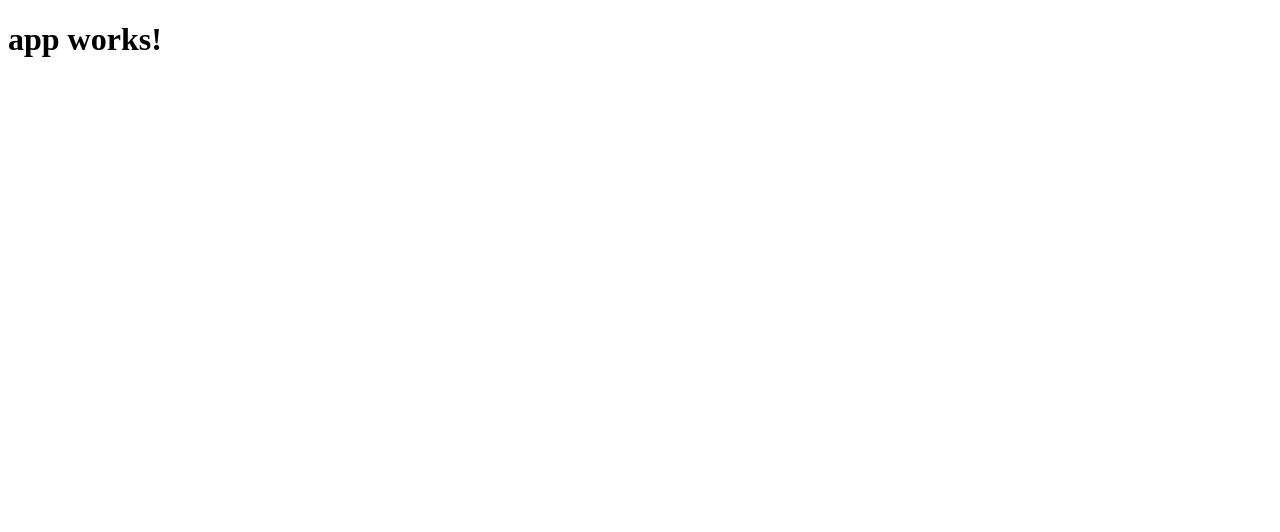
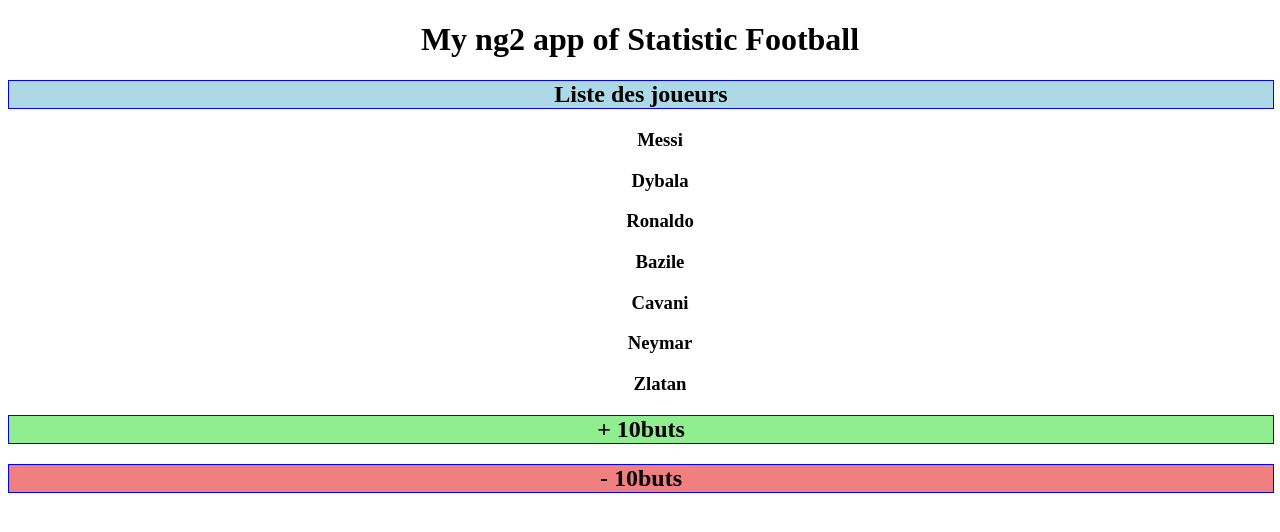
Before and after one commit to iknsa-formation/poec-symfony, an Angular app: page / in a window 1280 px wide. Shown: the top 532 px of the page. Built offline with nearby package versions, Linux system fonts and the light colour scheme.

Commit message:
app aston angular

```diff
--- a/package.json
+++ b/package.json
@@ -12,6 +12,7 @@
   },
   "private": true,
   "dependencies": {
+    "@angular/cli": "^1.4.9",
     "@angular/common": "^2.3.1",
     "@angular/compiler": "^2.3.1",
     "@angular/core": "^2.3.1",
--- a/src/app/app.component.css
+++ b/src/app/app.component.css
@@ -0,0 +1,4 @@
+
+div{
+    text-align: center;
+}
--- a/src/app/app.component.html
+++ b/src/app/app.component.html
@@ -1,3 +1,6 @@
-<h1>
+<div>
+  <h1>
   {{title}}
 </h1>
+<app-mycomponent></app-mycomponent>
+</div>
--- a/src/app/app.component.ts
+++ b/src/app/app.component.ts
@@ -6,5 +6,5 @@ import { Component } from '@angular/core';
   styleUrls: ['./app.component.css']
 })
 export class AppComponent {
-  title = 'app works!';
+  title = 'My ng2 app of Statistic Football';
 }
--- a/src/app/app.module.ts
+++ b/src/app/app.module.ts
@@ -4,10 +4,12 @@ import { FormsModule } from '@angular/forms';
 import { HttpModule } from '@angular/http';
 
 import { AppComponent } from './app.component';
+import { MycomponentComponent } from './mycomponent/mycomponent.component';
 
 @NgModule({
   declarations: [
-    AppComponent
+    AppComponent,
+    MycomponentComponent
   ],
   imports: [
     BrowserModule,
--- /dev/null
+++ b/src/app/mycomponent/mycomponent.component.css
@@ -0,0 +1,70 @@
+h1{
+    color:red;
+}
+.list{
+    list-style-type: none;
+}
+.title{
+    width: 100%;
+    border: solid 1px;
+    border-color:blue;
+    background-color:lightblue;
+}
+
+.title2{
+    width: 100%;
+    border: solid 1px;
+    border-color:blue;
+    background-color:lightgreen;
+}
+
+.title3{
+    width: 100%;
+    border: solid 1px;
+    border-color:blue;
+    background-color:lightcoral;
+}
+
+.element {
+    height: 400px;
+    width: 400px;
+    background-color: red;
+    animation:
+      pulse 3s ease infinite alternate,
+      nudge 5s linear infinite alternate;
+    border-radius: 100%;
+  }
+
+  @keyframes pulse {
+    0%, 100% {
+      background-color: red;
+    }
+    50% {
+      background-color: orange;
+    }
+  }
+
+  @keyframes nudge {
+    0%, 100% {
+      transform: translate(0, 0);
+    }
+
+    50% {
+      transform: translate(150px, 0);
+    }
+
+    80% {
+      transform: translate(-150px, 0);
+    }
+  }
+
+
+  html, body {
+    height: 100%;
+  }
+
+  body {
+    display: flex;
+    align-items: center;
+    justify-content: center;
+  }
--- /dev/null
+++ b/src/app/mycomponent/mycomponent.component.html
@@ -0,0 +1,31 @@
+<h2  class="title">Liste des joueurs</h2>
+<ul *ngIf="players.length > 0" class="list">
+    <li *ngFor="let player of players">
+      <h3>{{player.name}}</h3>
+    </li>
+  </ul>
+
+<h2 class="title2" (click)="goalPlus = !goalPlus"> + 10buts</h2>
+<ul *ngIf="players.length > 0" [hidden]="goalPlus"  class="list">
+  <li *ngFor="let player of players">
+    <div *ngIf="player.buts >= 10">
+    <h3>{{player.name}}</h3>
+    <p>{{player.buts}} buts en {{player.match}} matchs</p>
+  </div>
+  </li>
+</ul>
+
+
+<h2 class="title3" (click)="goalLess = !goalLess"> - 10buts</h2>
+<ul *ngIf="players.length > 0" [hidden]="goalLess" class="list">
+  <li *ngFor="let player of players">
+    <div *ngIf="player.buts <= 10">
+    <h3>{{player.name}}</h3>
+    <p>{{player.buts}} buts en {{player.match}} matchs</p>
+  </div>
+  </li>
+</ul>
+
+<h2 *ngIf="players.length === 0"> Il n'ya pas de statistiques, pour le moment ! </h2>
+
+<!-- <div class="element"></div> -->
--- /dev/null
+++ b/src/app/mycomponent/mycomponent.component.ts
@@ -0,0 +1,35 @@
+import { Component, OnInit } from '@angular/core';
+
+@Component({
+  selector: 'app-mycomponent',
+  templateUrl: './mycomponent.component.html',
+  styleUrls: ['./mycomponent.component.css']
+})
+export class MycomponentComponent implements OnInit {
+child = "Hello word";
+myVar = true;
+players: any[];
+goalPlus:boolean = true;
+goalLess:boolean = true;
+  constructor() {
+
+  }
+
+  ngOnInit() {
+    this.players = [
+      {name:'Messi', match:17, buts:12},
+      {name:'Dybala', match:17, buts:13},
+      {name:'Ronaldo', match:17, buts:8},
+      {name:'Bazile', match:17, buts:9},
+      {name:'Cavani', match:17, buts:10},
+      {name:'Neymar', match:17, buts:6},
+      {name:'Zlatan', match:17, buts:6}
+  ]
+  }
+
+  hidden(){
+     return  this.myVar = !this.myVar
+    // console.log(this.var);
+  }
+
+}
```
Also changed, not shown: 2 other files (tests, documents, lock files or other folders).
